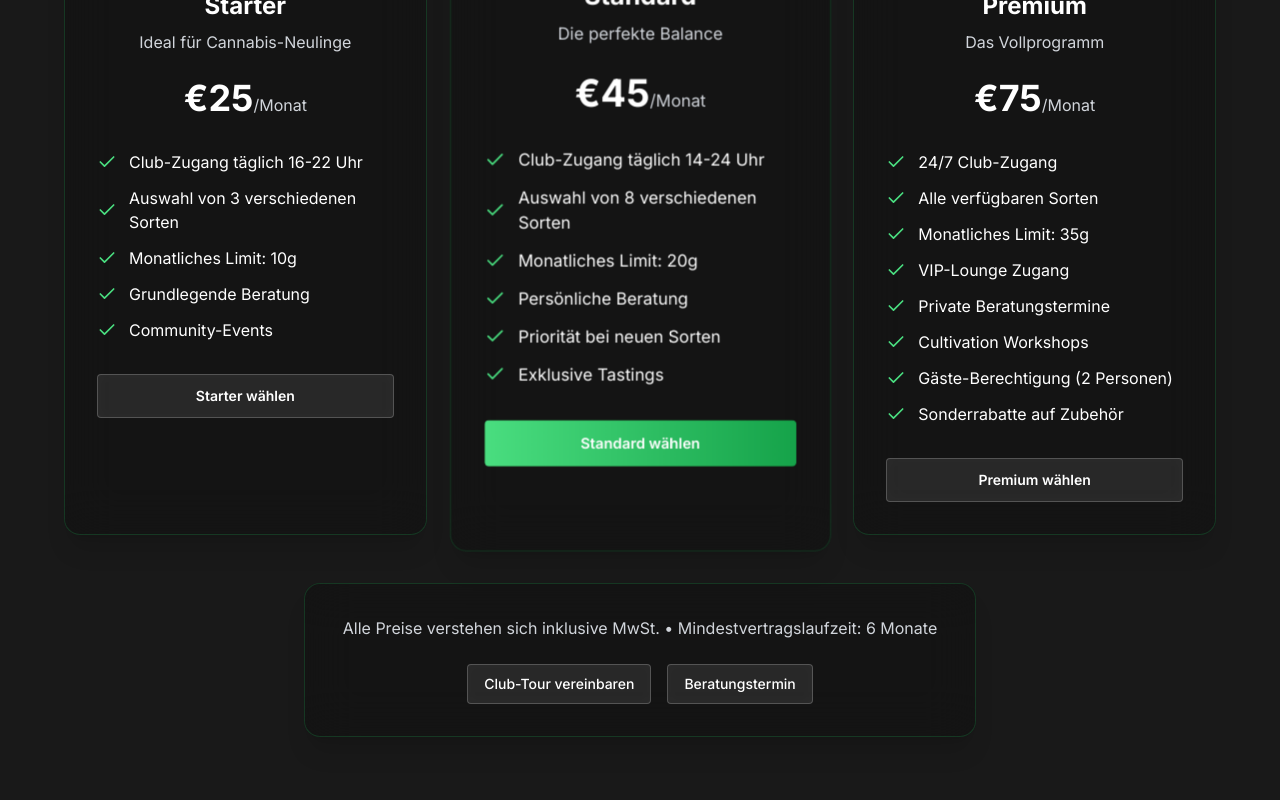
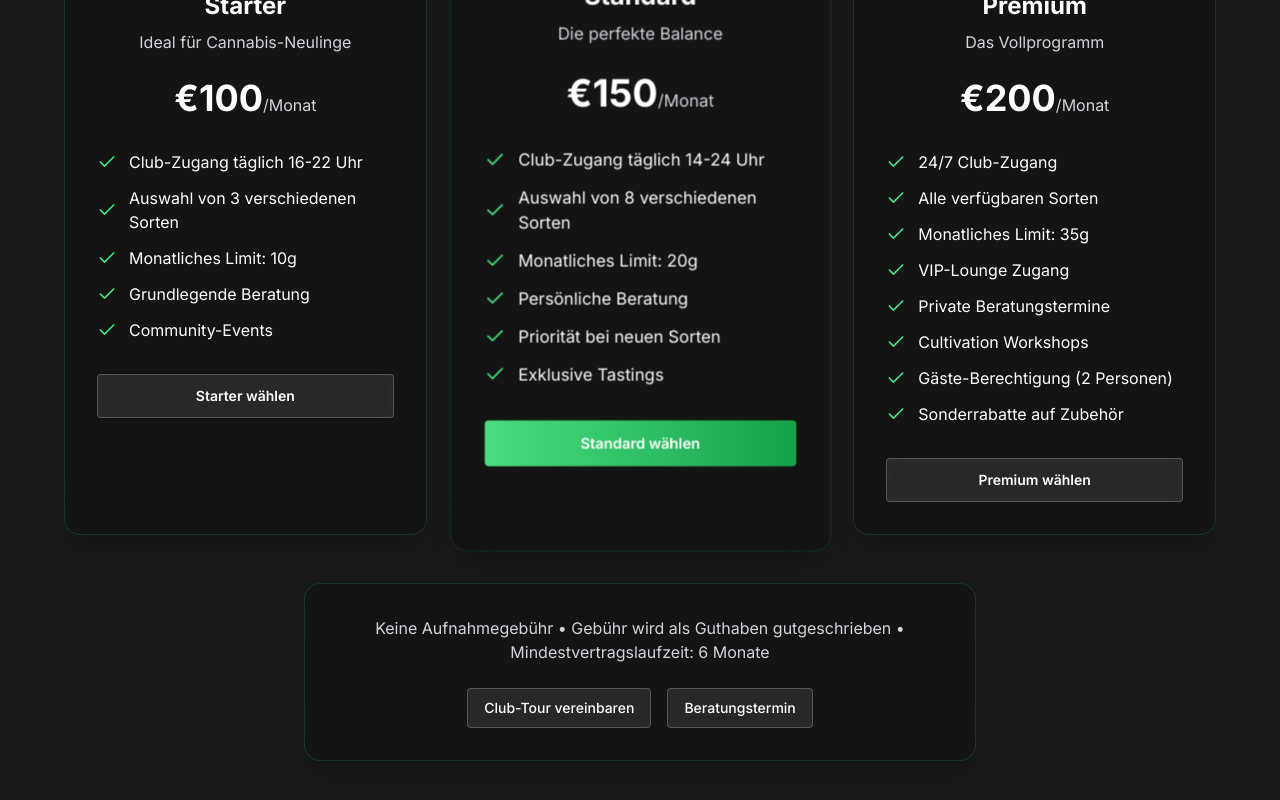
Before and after one commit to jasonl20-tech/bud-social-hub, a React (Vite) app: page / in a window 1280 px wide. Shown: the part 2616-3416 px from the top of the page. Built offline with nearby package versions, Linux system fonts and the light colour scheme.

Commit message:
Update membership prices and names
Updated membership tiers to 100, 150, and 200. Removed enrollment fee and added a note that the fee is credited as a balance.

```diff
--- a/src/components/Membership.tsx
+++ b/src/components/Membership.tsx
@@ -6,7 +6,7 @@ const Membership = () => {
   const plans = [
     {
       name: "Starter",
-      price: "25",
+      price: "100",
       period: "Monat",
       description: "Ideal für Cannabis-Neulinge",
       features: [
@@ -21,7 +21,7 @@ const Membership = () => {
     },
     {
       name: "Standard",
-      price: "45",
+      price: "150",
       period: "Monat",
       description: "Die perfekte Balance",
       features: [
@@ -37,7 +37,7 @@ const Membership = () => {
     },
     {
       name: "Premium",
-      price: "75",
+      price: "200",
       period: "Monat",
       description: "Das Vollprogramm",
       features: [
@@ -144,7 +144,7 @@ const Membership = () => {
         <div className="text-center mt-12">
           <div className="bg-black/20 backdrop-blur-xl border border-green-500/20 rounded-2xl p-8 shadow-xl max-w-2xl mx-auto">
             <p className="text-gray-300 mb-6">
-              Alle Preise verstehen sich inklusive MwSt. • Mindestvertragslaufzeit: 6 Monate
+              Keine Aufnahmegebühr • Gebühr wird als Guthaben gutgeschrieben • Mindestvertragslaufzeit: 6 Monate
             </p>
             <div className="flex flex-col sm:flex-row gap-4 justify-center">
               <Button className="bg-white/10 backdrop-blur-sm hover:bg-white/20 border border-white/20 text-white font-medium">
```
